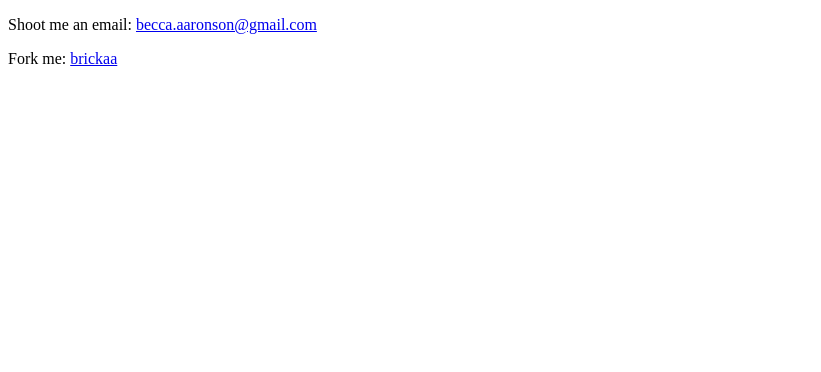
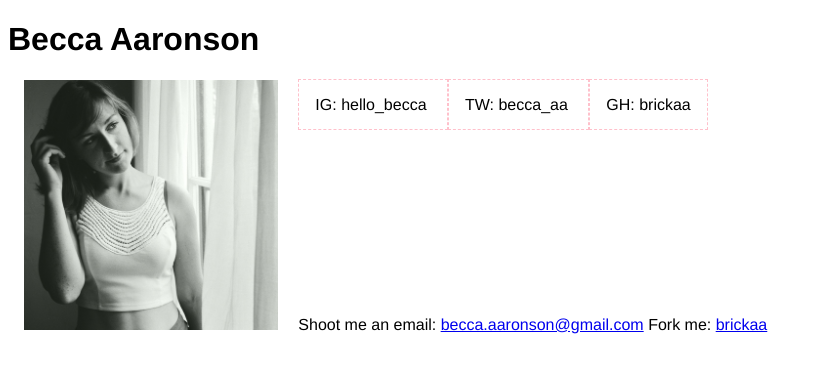
Before and after one commit to brickaa/blog, a plain HTML site: page contact.html in a window 1280 px wide. Shown: the whole page, without its empty margins (0-821 px from the left). Drawn offline with Linux system fonts and the light colour scheme.

Commit message:
cleaned styles

```diff
--- a/contact.html
+++ b/contact.html
@@ -1,11 +1,19 @@
 <!DOCTYPE html>
 <html>
 	<head>
-		<link rel="stylesheet" "style.css">
+		<link rel="stylesheet" href="style.css">
 	</head>
 
 	<body>
-		<p>Shoot me an email: <a href="mailto:becca.aaronson@gmail.com">becca.aaronson@gmail.com</a></p>
-		<p>Fork me: <a href="http://github.com/brickaa">brickaa</a></p>
+		<h1>Becca Aaronson</h1>
+		<div>
+			<img src="me.jpg" class="me">
+				<ul>
+					<li class="social">IG: hello_becca </li>
+					<li class="social">TW: becca_aa </li>
+					<li class="social">GH: brickaa </li>
+				</ul>
+		<p class="contact">Shoot me an email: <a href="mailto:becca.aaronson@gmail.com">becca.aaronson@gmail.com</a></p>
+		<p class="contact">Fork me: <a href="http://github.com/brickaa">brickaa</a></p>
 	</body>
 </html>
--- a/style.css
+++ b/style.css
@@ -6,19 +6,25 @@ ul {
 	position: absolute;
 	padding: 0;
 }
-li.social {
+.social {
 	display: inline;
 	border: 1px dashed pink;
-	width: 33%;
 	padding: 1em;
-	margin: 0.25em;
 }
-
+ol {
+	display: inline-block;
+}
 img {
 	margin: 1em;
 }
-img.me {
+.me {
 	height: 250px;
 	margin: 0 1em;
 	display: inline-block;
 }
+.date {
+	display: inline;
+}
+.contact {
+	display: inline-block;
+}
```
Also changed, not shown: index.html (+1 -0 lines), 1 other file.
